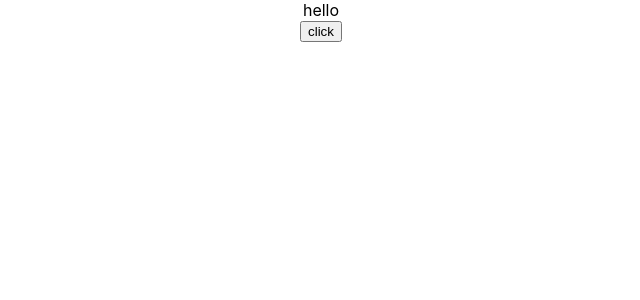
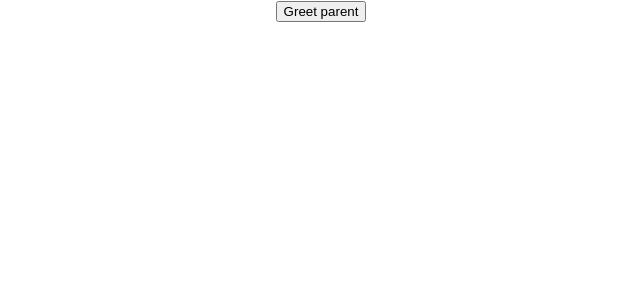
Before and after one commit to pop-dev5016/code-evolution-react, a React (Create React App) app: page / in a window 1280 px wide. Shown: the top 300 px of the page, without its empty margins (319-959 px from the left). Built offline with nearby package versions, Linux system fonts and the light colour scheme.

Commit message:
get values from parent

```diff
--- a/src/App.js
+++ b/src/App.js
@@ -7,6 +7,7 @@
 import Counter from './components/Counter';
 import Functionclick from './Functionclick';
 import EventBinding from './components/EventBinding';
+import ParentComponent from './components/ParentComponent';
 import React from "react";
 import Classclick from './components/Classevent';
 import { Component } from "react";
@@ -35,7 +36,8 @@
       <Greet name="appa" regno="2012505019"></Greet> */}
       {/* <Welcome name="nava" regno="2012505018"></Welcome> */}
       {/* <Classclick></Classclick> */}
-      <EventBinding></EventBinding>
+      {/* <EventBinding></EventBinding> */}
+      <ParentComponent></ParentComponent>
     </div>
   );
 }
--- /dev/null
+++ b/src/components/ChildComponent.js
@@ -0,0 +1,11 @@
+import React from 'react'
+
+function ChildComponent(props) {
+  return (
+    <div>
+        <button onClick={props.greetHandler}>Greet parent</button>
+    </div>
+  )
+}
+
+export default ChildComponent
--- /dev/null
+++ b/src/components/ParentComponent.js
@@ -0,0 +1,28 @@
+import React, { Component } from 'react'
+import ChildComponent from './ChildComponent'
+
+export class ParentComponent extends Component {
+    constructor(props) {
+      super(props)
+
+      this.state = {
+         parentname:"Appa"
+      }
+      this.greetParent = this.greetParent.bind(this)
+    }
+
+
+    greetParent(){
+        alert(`"kulandhaivelu"${this.state.parentname}`)
+    }
+
+  render() {
+    return (
+      <div>
+        <ChildComponent greetHandler={this.greetParent}></ChildComponent>
+      </div>
+    )
+  }
+}
+
+export default ParentComponent
```
